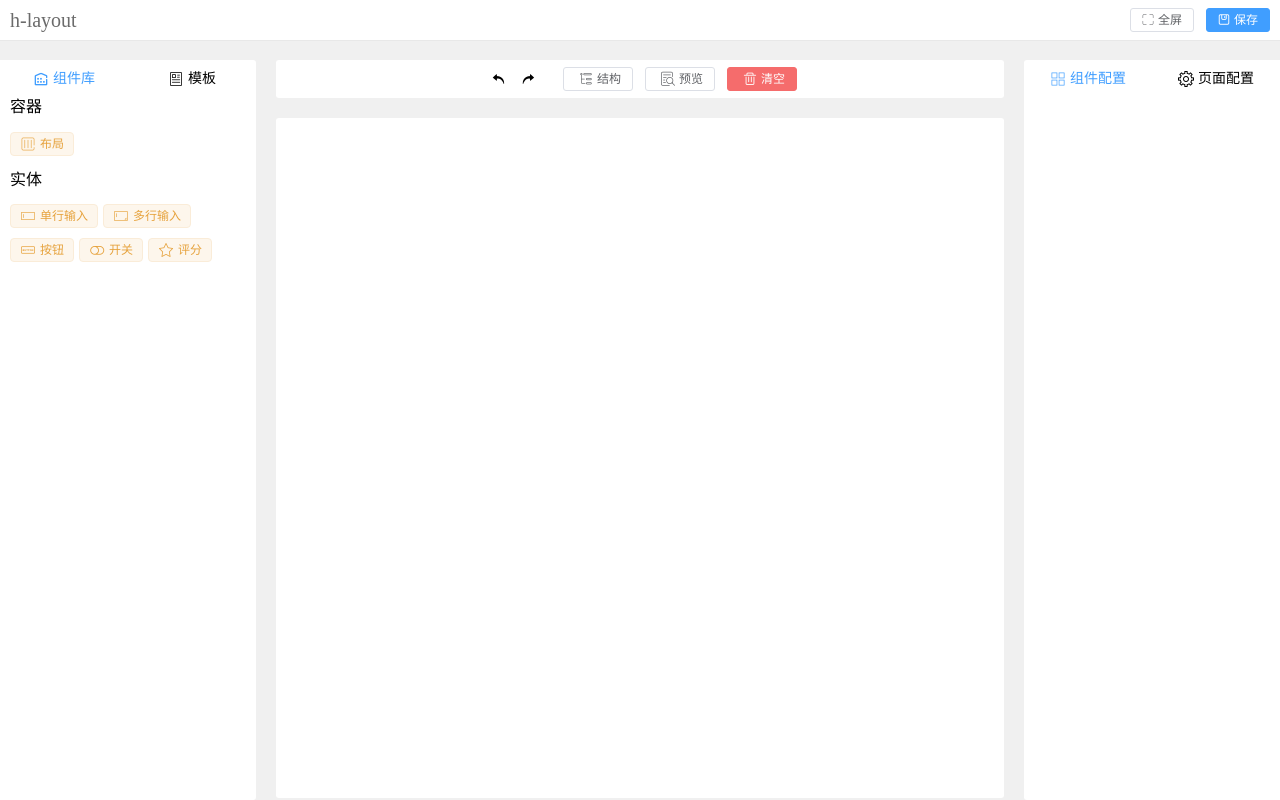
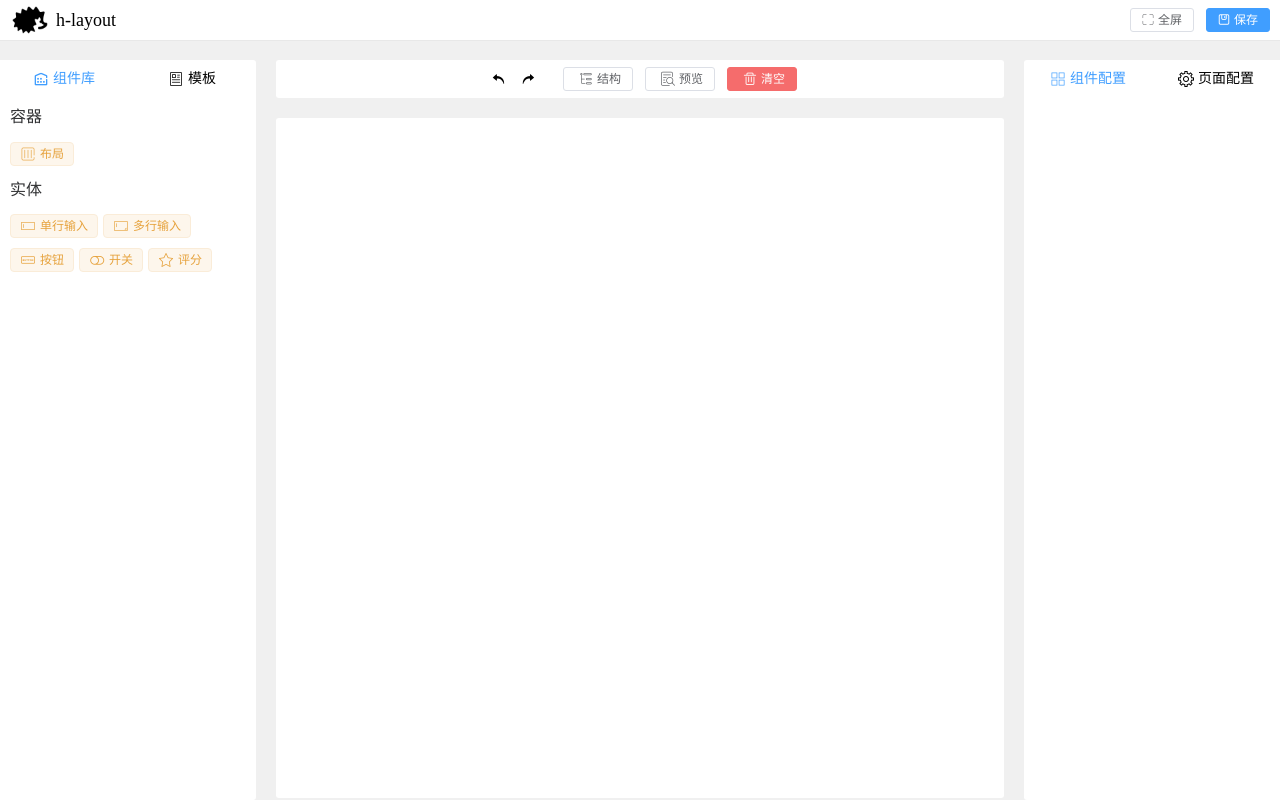
Before and after one commit to illusionnnn/h-layout, a Vue app: page / in a window 1280 px wide. Built offline with nearby package versions, Linux system fonts and the light colour scheme.

Commit message:
[styles]: logo and fonts

```diff
--- a/src/components/BaseHeader.vue
+++ b/src/components/BaseHeader.vue
@@ -3,12 +3,16 @@
  * @Author: Hedgehog96
  * @Date: 2022-05-07 16:34:02
  * @LastEditors: Hedgehog96
- * @LastEditTime: 2022-06-30 16:31:52
+ * @LastEditTime: 2022-08-10 18:33:12
 -->
 <template>
     <div class="h-base-header">
-        <div class="h-base-header-title">
-            h-layout
+        <div class="h-base-header-area">
+            <img
+                src="../assets/imgs/logo.png"
+                alt="logo"
+            >
+            <span class="h-base-header-title">h-layout</span>
         </div>
         <div class="h-base-header-btns">
             <el-button
@@ -69,9 +73,18 @@ const handleSave = () => componentsStore.save();
     background-color: $base-bg-color;
     border-bottom: 1.5px solid #e8e8e8;
 
+    .h-base-header-area {
+        display: flex;
+        align-items: center;
+
+        img {
+            margin-right: 6px;
+            height: 40px;
+        }
+    }
+
     .h-base-header-title {
-        font-size: 20px;
-        color: #6b6b6b;
+        font-size: 18px;
     }
 
     .h-base-header-btns {
--- a/src/styles/index.scss
+++ b/src/styles/index.scss
@@ -1,3 +1,7 @@
 @import './variables';
 
 @import './dark';
+
+body {
+  font-family: 'Helvetica Neue,Helvetica,PingFang SC,Hiragino Sans GB,Microsoft YaHei,Arial,sans-serif';
+}
--- a/src/views/l-aside/HComponents.vue
+++ b/src/views/l-aside/HComponents.vue
@@ -3,7 +3,7 @@
  * @Author: Hedgehog96
  * @Date: 2022-05-09 15:33:03
  * @LastEditors: Hedgehog96
- * @LastEditTime: 2022-07-14 16:18:27
+ * @LastEditTime: 2022-08-10 18:31:16
 -->
 <template>
     <div class="h-components">
@@ -64,12 +64,13 @@ const handleCloneComponentsConfig = (d: ComponentConfig) => {
 
 <style lang="scss" scoped>
 .h-components {
-    padding: 0 10px;
+    padding: 10px;
     .h-components-area {
         margin-bottom: 10px;
 
         .h-components-area-title {
             margin-bottom: 10px;
+            color: #303133;
         }
     }
 
```
Also changed, not shown: src/assets/imgs/logo.png (added).
